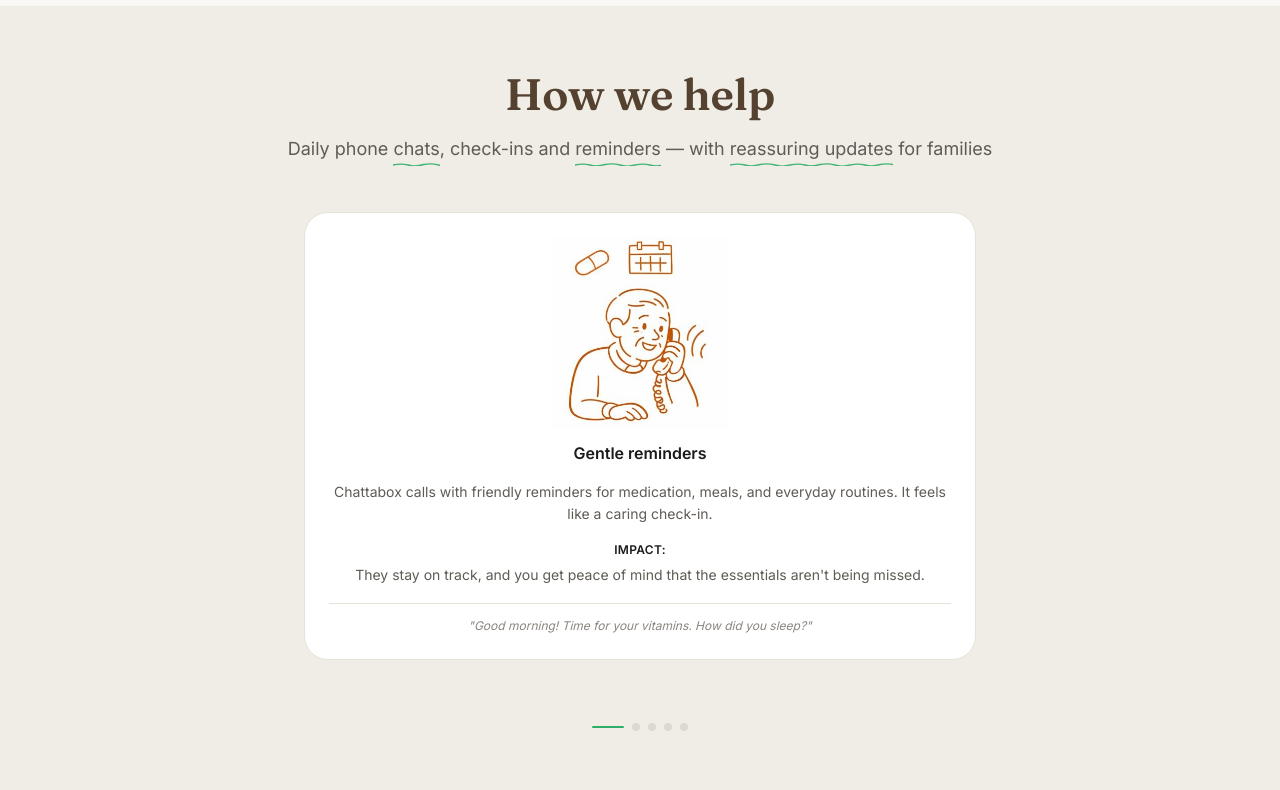
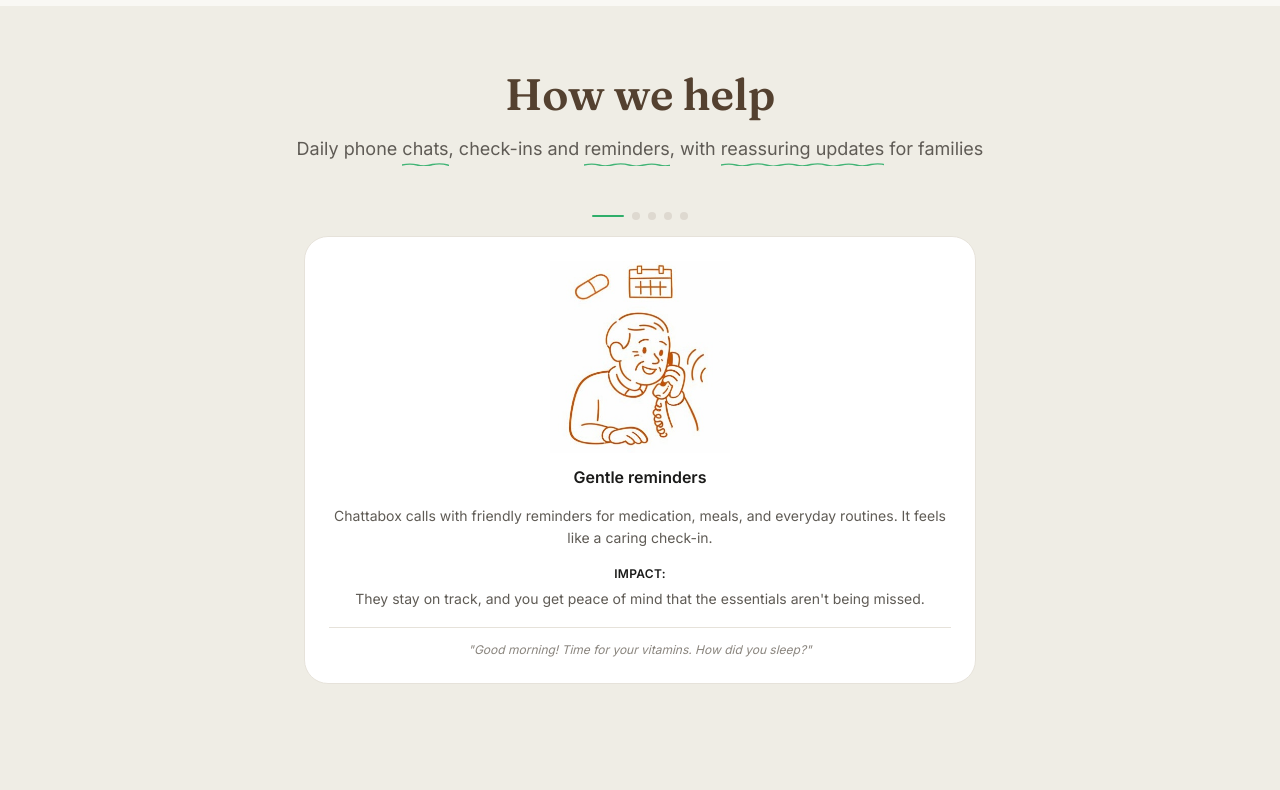
Before and after one commit to hawkpersonal/ChattaBox-Public-Website, a React (Vite) app: page / in a window 1280 px wide. Shown: the part 740-1530 px from the top of the page. Built offline with nearby package versions, Linux system fonts and the light colour scheme.

Commit message:
Enhance Features and HowItWorks sections with improved carousel dot indicators and styling adjustments

```diff
--- a/src/components/sections/Features.tsx
+++ b/src/components/sections/Features.tsx
@@ -192,13 +192,31 @@
             How we help
           </h2>
           <p className="text-lg text-[#5F5B55] leading-relaxed">
-            Daily phone <span className="underline-wiggly">chats</span>, check-ins and <span className="underline-wiggly">reminders</span> — with <span className="underline-wiggly">reassuring updates</span> for families
+            Daily phone <span className="underline-wiggly">chats</span>, check-ins and <span className="underline-wiggly">reminders</span>, with <span className="underline-wiggly">reassuring updates</span> for families
           </p>
         </div>
 
         {/* Block 1: Card Carousel */}
         <div className="mb-12 md:mb-16">
           <div className="relative group max-w-2xl mx-auto">
+            {/* Dot indicator - above slides */}
+            <div className="mb-4 flex justify-center items-center gap-2">
+              {cadenceSteps.map((_, index) => (
+                <button
+                  key={index}
+                  onClick={() => handleStepClick(index)}
+                  className="focus:outline-none transition-all focus-visible:ring-2 focus-visible:ring-accent-green/30 focus-visible:ring-offset-2 rounded"
+                  aria-label={`Go to step ${index + 1}`}
+                >
+                  {index === activeStep ? (
+                    <div className="w-8 h-0.5 bg-accent-green rounded-full" />
+                  ) : (
+                    <div className="w-2 h-2 rounded-full bg-[#DED9D0] hover:bg-accent-green transition-colors" />
+                  )}
+                </button>
+              ))}
+            </div>
+
             {/* Carousel container */}
             <div
               ref={scrollContainerRef}
@@ -300,24 +318,6 @@
                 <path strokeLinecap="round" strokeLinejoin="round" strokeWidth={2} d="M9 5l7 7-7 7" />
               </svg>
             </button>
-
-            {/* Dot menu indicator */}
-            <div className="mt-6 flex justify-center items-center gap-2">
-              {cadenceSteps.map((_, index) => (
-                <button
-                  key={index}
-                  onClick={() => handleStepClick(index)}
-                  className="focus:outline-none transition-all"
-                  aria-label={`Go to step ${index + 1}`}
-                >
-                  {index === activeStep ? (
-                    <div className="w-8 h-0.5 bg-accent-green rounded-full" />
-                  ) : (
-                    <div className="w-2 h-2 rounded-full bg-[#DED9D0] hover:bg-accent-green transition-colors" />
-                  )}
-                </button>
-              ))}
-            </div>
           </div>
         </div>
 
@@ -380,7 +380,7 @@
                         className="flex items-start gap-4 py-5 border-b border-[#E6E2DA] last:border-b-0"
                         style={{ borderColor: 'rgba(230, 226, 218, 0.3)' }}
                       >
-                        <div className="flex-shrink-0 h-11 w-11 rounded-xl border border-[#E6E2DA] bg-[#EFEDE5] flex items-center justify-center">
+                        <div className="flex-shrink-0 h-11 w-11 rounded-xl bg-[#EFEDE5] flex items-center justify-center">
                           <Icon className="h-5 w-5 text-[#C06040]" strokeWidth={2} />
                         </div>
                         <div className="flex-1">
@@ -415,7 +415,7 @@
                         className="flex items-start gap-4 py-5 border-b border-[#E6E2DA] last:border-b-0"
                         style={{ borderColor: 'rgba(230, 226, 218, 0.3)' }}
                       >
-                        <div className="flex-shrink-0 h-11 w-11 rounded-xl border border-[#E6E2DA] bg-[#EFEDE5] flex items-center justify-center">
+                        <div className="flex-shrink-0 h-11 w-11 rounded-xl bg-[#EFEDE5] flex items-center justify-center">
                           <Icon className="h-5 w-5 text-[#C06040]" strokeWidth={2} />
                         </div>
                         <div className="flex-1">
--- a/src/components/sections/HowItWorks.tsx
+++ b/src/components/sections/HowItWorks.tsx
@@ -45,7 +45,7 @@
                 <div className="bg-white rounded-[12px] p-6 border border-[#E6E2DA] shadow-elegant">
                   <div className="flex flex-col items-center text-center space-y-4">
                     <div className="relative">
-                      <div className="h-16 w-16 rounded-full bg-[#EFEDE5] border border-[#E6E2DA] flex items-center justify-center mb-4">
+                      <div className="h-16 w-16 rounded-full bg-[#EFEDE5] flex items-center justify-center mb-4">
                         <Icon className="h-8 w-8 text-[#C06040]" strokeWidth={2} />
                       </div>
                     </div>
```
